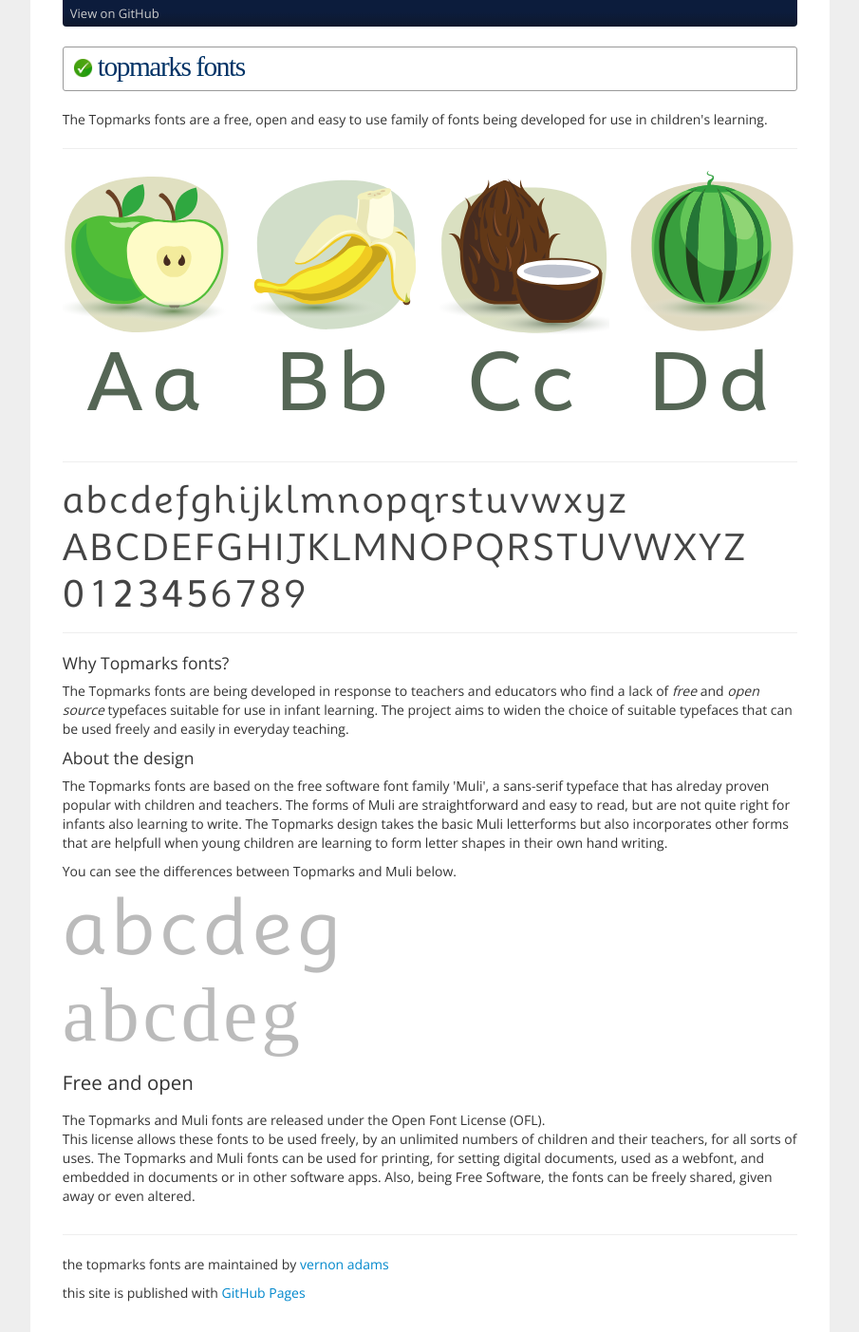
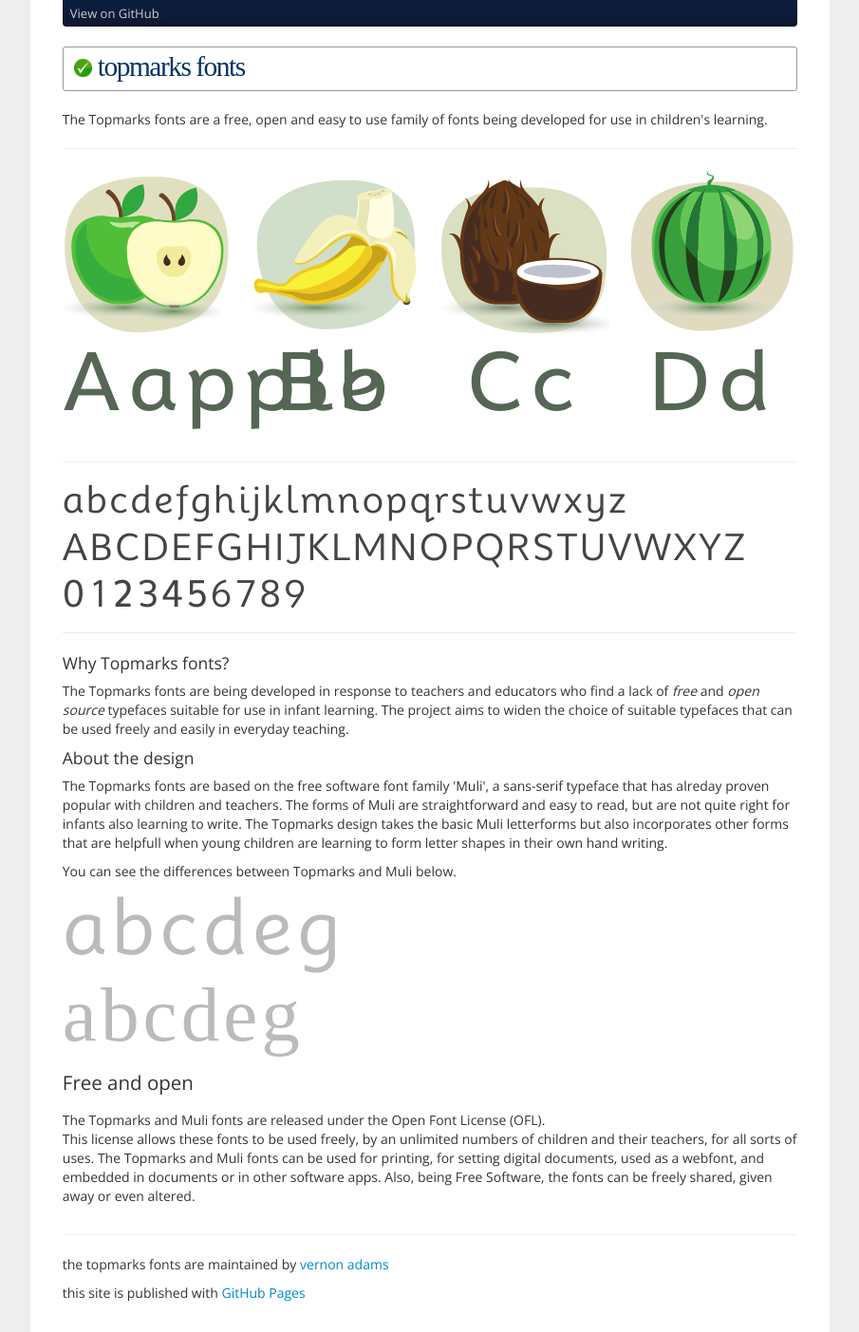
Before and after one commit to vernnobile/topmarks, a Jekyll site: the page built from index.html, in a window 1280 px wide. Shown: the whole page at 95% size, without its empty margins (187-1092 px from the left). Built offline with Jekyll 4.4.1, drawn with Linux system fonts in a browser that asks for light colours; some web fonts are replaced.

Commit message:
Update content.html

```diff
--- a/_includes/content.html
+++ b/_includes/content.html
@@ -2,7 +2,7 @@
         <hr>
         <div class="row-fluid">
         <div class="span3 nailCenter"> <img alt="one" src="images/apple.svg" width="300px">
-          <p style="color:#556655;font-family:'topmarksregular';font-size:5.8em;line-height:1.2em;letter-spacing:0.1em;">Aa</p>
+          <p style="color:#556655;font-family:'topmarksregular';font-size:5.8em;line-height:1.2em;letter-spacing:0.1em;">Aapple</p>
         </div>
         <div class="span3 nailCenter"> <img alt="one" src="images/banana.svg" width="300px">
           <p style="color:#556655;font-family:'topmarksregular';font-size:5.8em;line-height:1.2em;letter-spacing:0.1em;">Bb</p>
```
